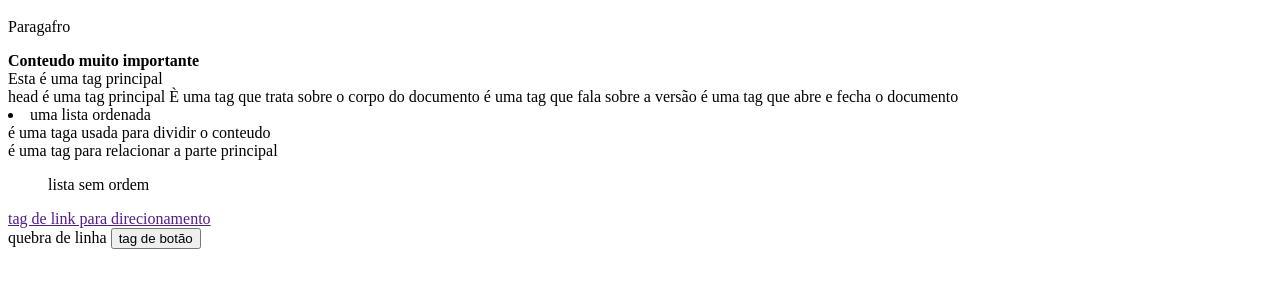
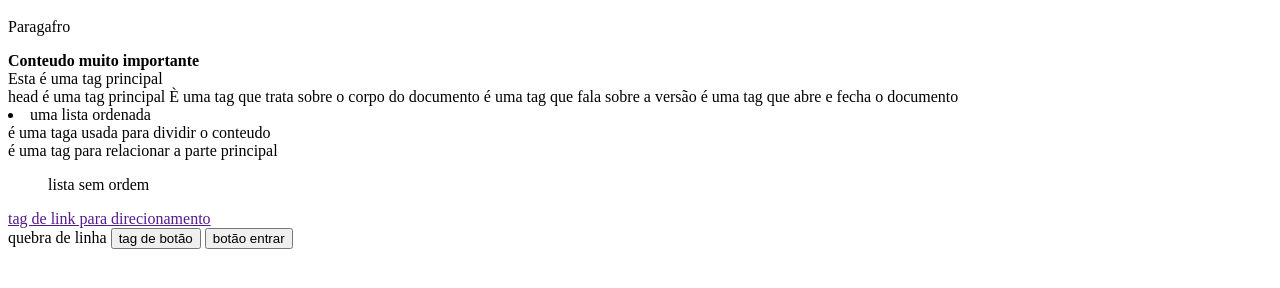
Before and after one commit to joaomarcos2022/aulas-html-alura, a plain HTML site: page index.html in a window 1280 px wide. Shown: the part 120-408 px from the top of the page. Drawn offline with Linux system fonts and the light colour scheme.

Commit message:
Update index.html

```diff
--- a/index.html
+++ b/index.html
@@ -29,5 +29,6 @@
     <a href="">tag de link para direcionamento</a>
     <br>quebra de linha
     <input type="button" value="tag de botão">
+    <input type="button" value="botão entrar">
     </body>
 </html>
```
